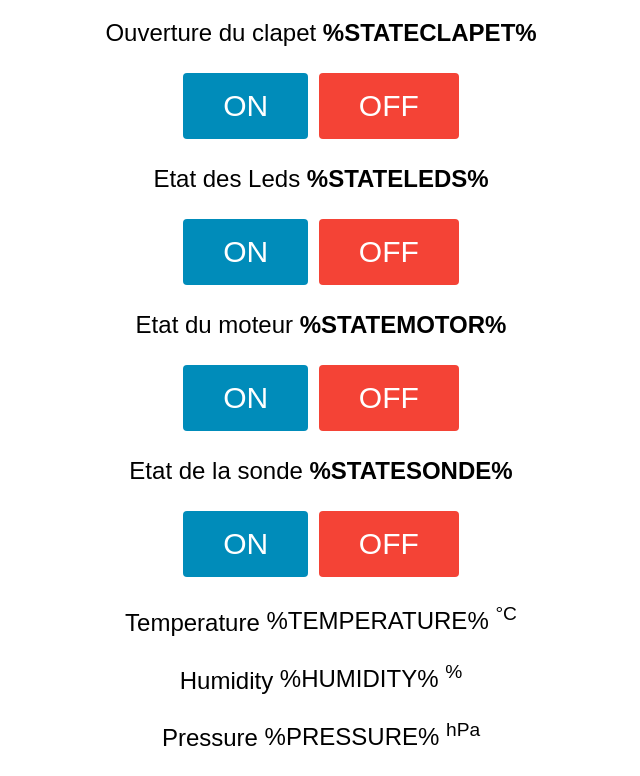
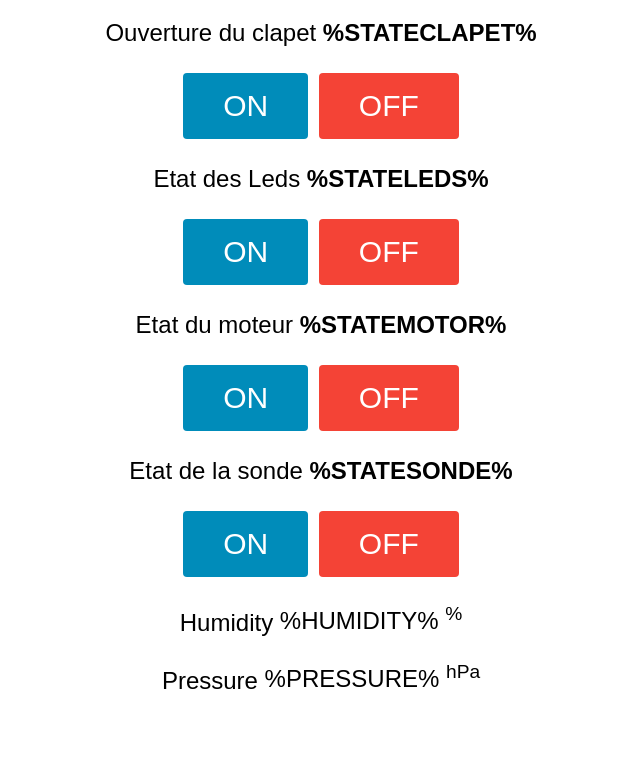
Before and after one commit to darthjuda/RecuH2O, a plain HTML site: page RecuH2O_arduino/asyncWebServer_recuH20_nodemcu/index.html in a window 1280 px wide. Shown: the part 95-871 px from the top of the page, without its empty margins (319-959 px from the left). After the commit the page ends 814 px from the top, so only its background shows below. Drawn offline with Linux system fonts and the light colour scheme.

```diff
--- a/RecuH2O_arduino/asyncWebServer_recuH20_nodemcu/index.html
+++ b/RecuH2O_arduino/asyncWebServer_recuH20_nodemcu/index.html
@@ -31,11 +31,6 @@ Complete project details at https://github.com/darthjuda/RecuH2O
         <p>
             <a href="/on"><button class="button">ON</button></a>
             <a href="/off"><button class="button button2">OFF</button></a>
-        </p>
-        <p>
-            <span class="sensor-labels">Temperature</span>
-            <span id="temperature">%TEMPERATURE%</span>
-            <sup class="units">&deg;C</sup>
         </p>
         <p>
             <span class="sensor-labels">Humidity</span>
```
Also changed, not shown: 1 other file.
